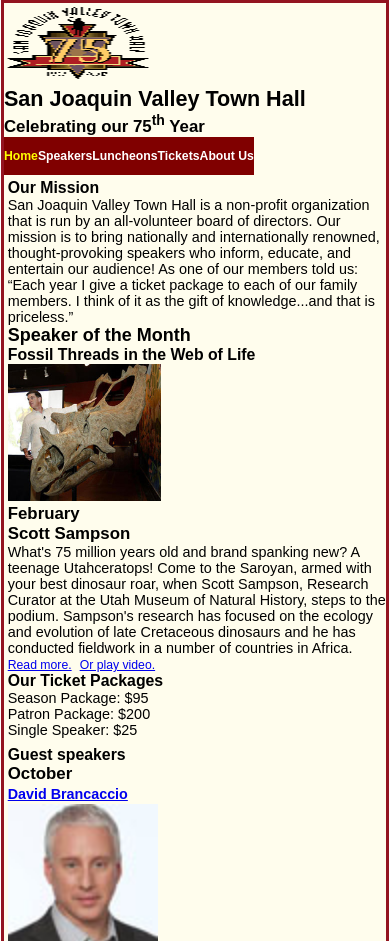
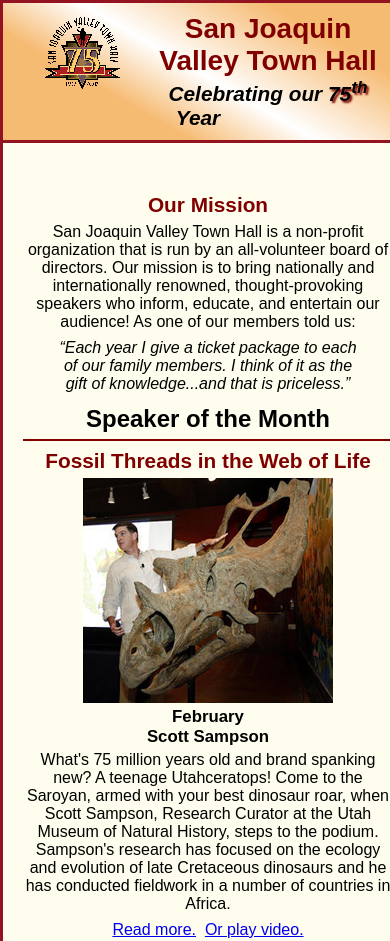
Before and after one commit to iodunsi/A11, a plain HTML site: page index.html in a window 390 px wide. Shown: the top 941 px of the page. Drawn offline with nearby package versions, Linux system fonts and the light colour scheme; some packages are replaced by stand-ins of ours; a script that the page names is missing.

Commit message:
should work now

```diff
--- a/index.html
+++ b/index.html
@@ -7,6 +7,14 @@
     <title>San Joaquin Valley Town Hall</title>
     <link rel="shortcut icon" href="images/favicon.ico">
     <link rel="stylesheet" href="styles/c8_main.css">
+    <link rel="stylesheet" href="styles/slicknav.css">
+    <script src="scripts/jquery.min.js"></script>
+    <script src="scripts/jquery.slicknav.min.js"></script>
+    <script>
+        $(document).ready(function () {
+            $('#mobile_menu').slicknav();
+        });
+    </script>
 </head>
 
 <body>
@@ -31,6 +39,8 @@
             </li>
         </ul>
     </nav>
+    <nav id="mobile_menu"></nav>
+
     <main>
         <section>
             <h2>Our Mission</h2>
@@ -44,7 +54,7 @@
             <h1>Speaker of the Month</h1>
             <article>
                 <h2>Fossil Threads in the Web of Life</h2>
-                <img src="images/sampson_dinosaur.jpg" alt="Scott Sampson with dinosaur">
+                <img src="images/sampson_dinosaur.jpg" alt="Scott Sampson with dinosaur" class="article-image">
                 <h3>February<br>
                     Scott Sampson</h3>
                 <p>What's 75 million years old and brand spanking new? A teenage Utahceratops!
@@ -66,7 +76,8 @@
             </ul>
         </section>
         <aside>
-            <h2>Guest speakers</h2>
+            <h2>Guest Speakers</h2>
+            <div class="speakers">
                 <h3>October<br><a href="speakers/brancaccio.html">David Brancaccio</a></h3>
                 <img src="images/brancaccio75.jpg" alt="David Brancaccio photo">
                 <h3>November<br><a href="speakers/sorkin.html">Andrew Ross Sorkin</a></h3>
@@ -75,10 +86,11 @@
                 <img src="images/chua75.jpg" alt="Amy Chua photo">
                 <h3>February<br><a href="speakers/c7_sampson.html">Scott Sampson</a></h3>
                 <img src="images/sampson75.jpg" alt="Scott Sampson photo">
+            </div>
         </aside>
     </main>
     <footer>
-        <p>&copy; 2022, San Joaquin Valley Town Hall, Fresno, CA 93755</p>
+        <p>&copy; Isaiah Odunsi, 11/26</p>
     </footer>
 </body>
 
--- a/styles/c8_main.css
+++ b/styles/c8_main.css
@@ -12,23 +12,43 @@ body {
     font-family: Arial, Helvetica, sans-serif;
     font-size: 100%;
     width: 98%;
-    max-width: 960px;
     margin: 0 auto;
     border: 3px solid #931420;
     background-color: #fffded;
 }
 
-img {
-    max-width: 40%;
-    min-width: 150px;
-}
-
-a:focus,
-a:hover {
+a:focus, a:hover {
     font-style: italic;
 }
 
-/* Navigation Menu */
+/* Header Styles */
+header {
+    padding: 1.5em 0 2em 0;
+    border-bottom: 3px solid #931420;
+    background-image: linear-gradient(
+        30deg, #f6bb73 0%, #f6bb73 30%, white 50%, #f6bb73 80%, #f6bb73 100%);
+}
+
+header h2 {
+    font-size: 175%;
+    color: #800000;
+}
+
+header h3 {
+    font-size: 130%;
+    font-style: italic;
+}
+
+header img {
+    float: left;
+    padding: 0 30px;
+}
+
+.shadow {
+    text-shadow: 2px 2px 2px #800000;
+}
+
+/* Navigation Menu Styles */
 #nav_menu ul {
     list-style-type: none;
     margin: 0;
@@ -42,7 +62,7 @@ a:hover {
 
 #nav_menu ul li a {
     display: block;
-    width: 100%; /* Changed to fluid width */
+    width: 160px;
     text-align: center;
     padding: 1em 0;
     text-decoration: none;
@@ -75,53 +95,134 @@ a:hover {
     display: block;
 }
 
-/* Section and Aside */
-section {
-    width: 60%;
-    float: left;
-    padding: 2%;
+/* Mobile Navigation Menu (SlickNav) */
+#mobile_menu {
+    display: none;
 }
 
-aside {
-    width: 30%;
+/* Section Styles */
+section {
+    width: 525px;
     float: right;
-    padding: 2%;
+    padding: 0 20px 20px 20px;
 }
 
-/* Responsive Design */
-@media screen and (max-width: 768px) {
+section h1 {
+    font-size: 150%;
+    padding: .5em 0 .25em 0;
+    margin: 0;
+}
+
+section h2 {
+    color: #800000;
+    font-size: 130%;
+    padding: .5em 0 .25em 0;
+}
+
+section p {
+    padding-bottom: .5em;
+}
+
+section blockquote {
+    padding: 0 2em;
+    font-style: italic;
+}
+
+section ul {
+    padding: 0 0 .25em 1.25em;
+    list-style-type: circle;
+}
+
+section li {
+    padding-bottom: .35em;
+}
+
+/* Article Styles */
+article {
+    padding: .5em 0;
+    border-top: 2px solid #800000;
+    border-bottom: 2px solid #800000;
+}
+
+article h2 {
+    padding-top: 0;
+}
+
+article h3 {
+    font-size: 105%;
+    padding-bottom: .25em;
+}
+
+.article-image {
+    max-width: 100%;
+    height: auto;
+}
+
+/* Aside Styles */
+aside {
+    width: 215px;
+    float: right;
+    padding: 0 0 20px 20px;
+}
+
+aside h2 {
+    color: #800000;
+    font-size: 130%;
+    padding: .5em 0 .25em 0;
+}
+
+aside h3 {
+    font-size: 105%;
+    padding-bottom: .25em;
+}
+
+aside img {
+    padding-bottom: 1em;
+    max-width: 100%;
+}
+
+/* Footer Styles */
+footer {
+    background-color: #931420;
+    clear: both;
+}
+
+footer p {
+    text-align: center;
+    color: white;
+    padding: 1em 0;
+}
+
+/* Responsive Styles */
+@media (max-width: 768px) {
     body {
-        font-size: 90%;
+        width: 100%;
     }
 
-    section {
-        width: 100%;
-        float: none;
-        padding: 1%;
+    header, nav, main, aside, section {
+        text-align: center;
+        padding: 10px;
     }
 
-    aside {
-        width: 100%;
-        float: none;
-        padding: 1%;
+    #nav_menu {
+        display: none;
     }
 
-    section h1 {
-        font-size: 125%;
+    #mobile_menu {
+        display: block;
     }
 
-    section h2, aside h2 {
-        font-size: 110%;
-    }
-}
-
-@media screen and (max-width: 480px) {
     section, aside {
         width: 100%;
         float: none;
+        padding: 10px;
     }
 
-    a {
-        font-size: 85%;
+    .article-image, aside img {
+        max-width: 90%;
+    }
+
+    footer p {
+        padding: 1.5em 0;
     }
 }
```
Also changed, not shown: speakers/c7_sampson.html (+1 -1 lines), speakers/brancaccio.html (line endings or trailing spaces), speakers/c6_sampson.html (line endings or trailing spaces), speakers/chua.html (line endings or trailing spaces), speakers/sorkin.html (line endings or trailing spaces), styles/c4_main.css (line endings or trailing spaces), styles/c5_main.css (line endings or trailing spaces), styles/c6_main.css (line endings or trailing spaces), styles/c6_speaker.css (line endings or trailing spaces), styles/c7_main.css (line endings or trailing spaces), styles/c7_speaker.css (line endings or trailing spaces), styles/slicknav.css (line endings or trailing spaces). Lines whose indentation alone changed are shown as unchanged.
